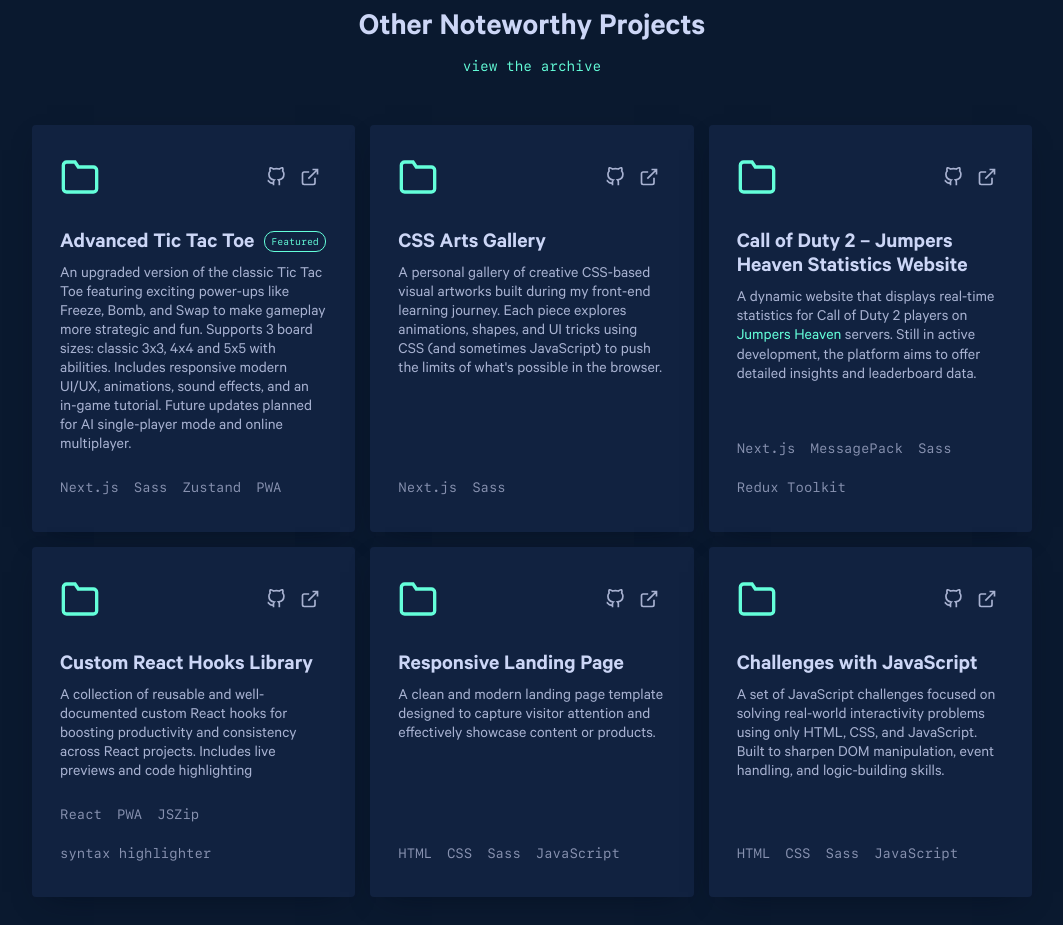
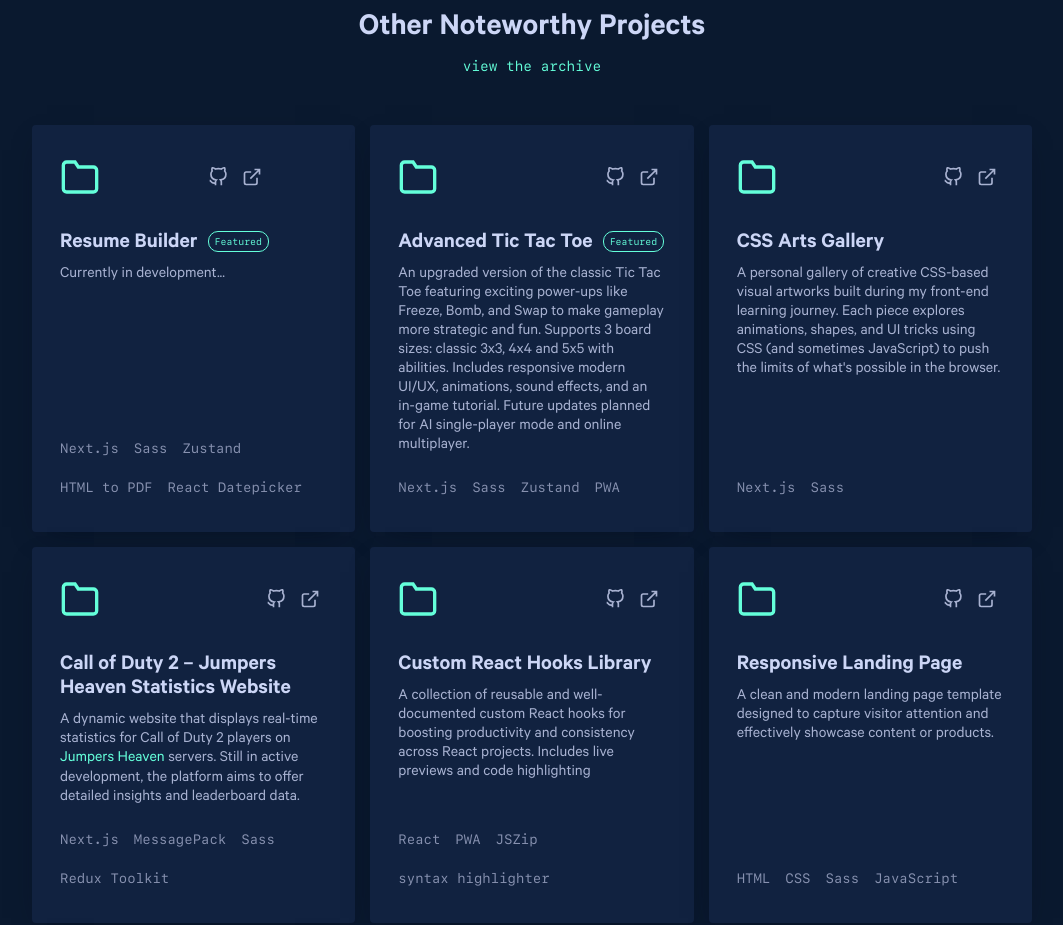
Before and after one commit to Moamal-2000/moamal-alaa, a Next.js app: page / in a window 1280 px wide. Shown: the part 3060-3985 px from the top of the page, without its empty margins (108-1171 px from the left). Built offline with nearby package versions, Linux system fonts and the light colour scheme.

Commit message:
update(otherProjects): add 'Resume Builder' project

```diff
--- a/src/data/otherProjects.jsx
+++ b/src/data/otherProjects.jsx
@@ -69,10 +69,26 @@ export const OTHER_PROJECTS_DATA = [
     description:
       "An upgraded version of the classic Tic Tac Toe featuring exciting power-ups like Freeze, Bomb, and Swap to make gameplay more strategic and fun. Supports 3 board sizes: classic 3x3, 4x4 and 5x5 with abilities. Includes responsive modern UI/UX, animations, sound effects, and an in-game tutorial. Future updates planned for AI single-player mode and online multiplayer.",
     year: "2025",
-    liveUrl: "https://tictactoe-4x4.netlify.app/",
+    liveUrl: "https://tictactoe-4x4.netlify.app",
     repoUrl: "https://github.com/Moamal-2000/tic-tac-toe",
     technologies: ["Next.js", "Sass", "Zustand", "PWA"],
     isFeatured: true,
     id: 7,
   },
+  {
+    title: "Resume Builder",
+    description: "Currently in development...",
+    year: "2025",
+    liveUrl: "https://resume-builder-easy.netlify.app",
+    repoUrl: "https://github.com/Moamal-2000/resume-builder",
+    technologies: [
+      "Next.js",
+      "Sass",
+      "Zustand",
+      "HTML to PDF",
+      "React Datepicker",
+    ],
+    isFeatured: true,
+    id: 8,
+  },
 ].reverse();
```
